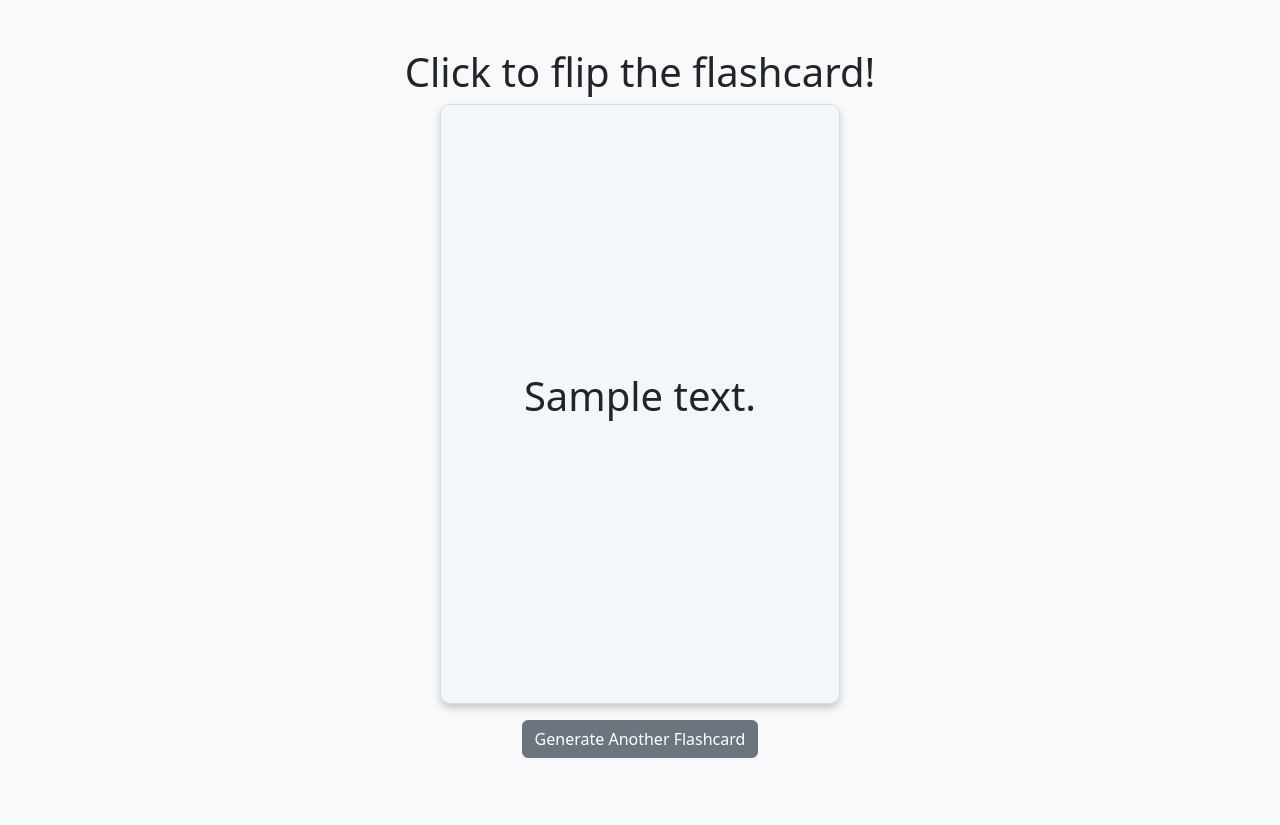
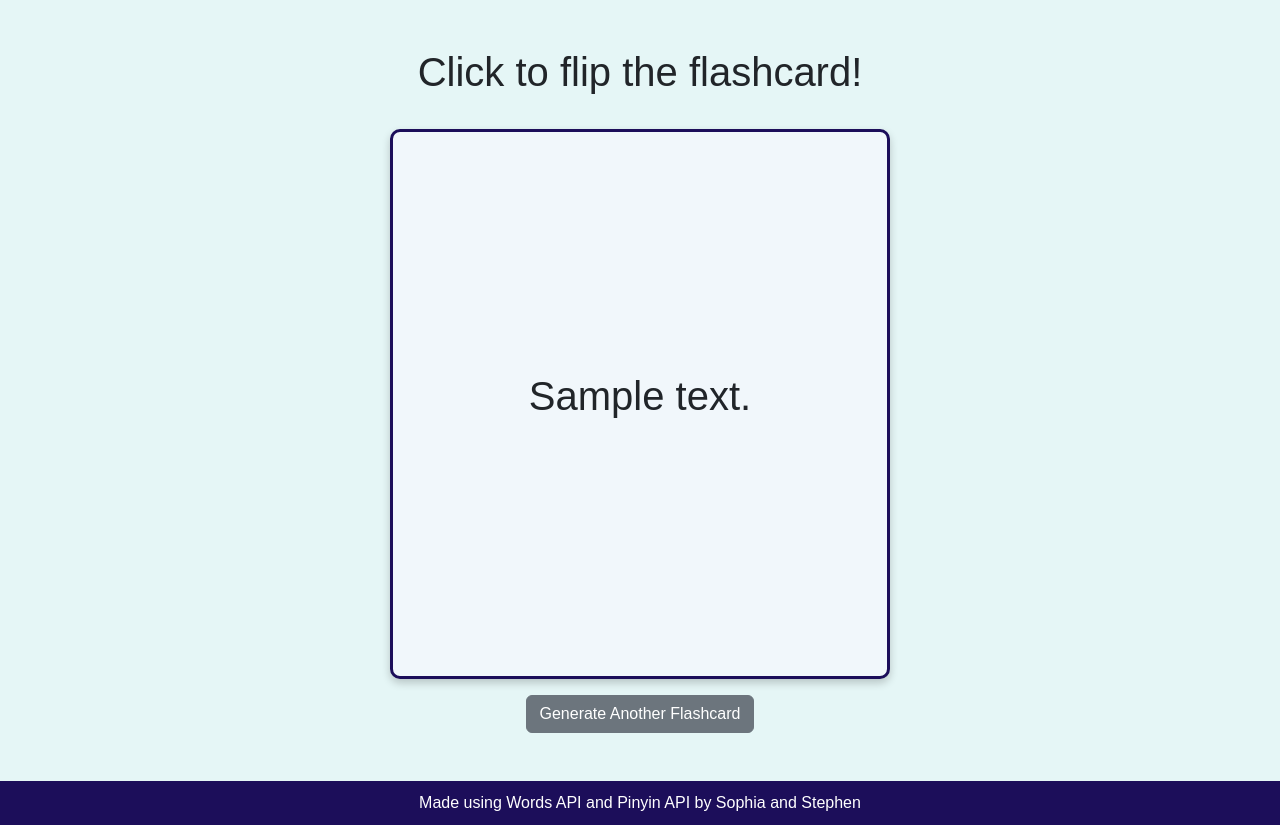
Before and after one commit to sophia-mai-1/language-flashcards, a Flask app: template templates/flashcard.html in a window 1280 px wide. Before the commit the page ends 758 px from the top, so only its background shows below. Run offline with Flask 3, Linux system fonts and the light colour scheme; the template is opened without the code that fills it: most values are stand-ins (such as "Sample title", 1, 10 or a date in 2020).

Commit message:
ok this works now. Added styling to flashcards as well.

```diff
--- a/templates/flashcard.html
+++ b/templates/flashcard.html
@@ -5,11 +5,22 @@
     <meta name="viewport" content="width=device-width, initial-scale=1.0">
     <title>Interactive Flashcard</title>
     <link href="https://cdn.jsdelivr.net/npm/bootstrap@5.3.0/dist/css/bootstrap.min.css" rel="stylesheet">
+
     <style>
+        body {
+            background-color: #e5f6f6;
+            font-family: 'Poppins', sans-serif;
+            display: flex;
+            flex-direction: column; /* Make the body a column flex container */
+            justify-content: flex-start; /* Align content to the top */
+            margin: 0;
+            min-height: 100vh; /* Ensures the body takes at least the full height of the viewport */
+        }
+
         /* flashcard container */
         .flashcard {
-            width: 400px;
-            height: 600px;
+            width: 500px;
+            height: 550px;
             perspective: 1000px;
             margin: auto;
         }
@@ -20,7 +31,7 @@
             width: 100%;
             height: 100%;
             text-align: center;
-            transition: transform 0.8s;
+            transition: transform 0.5s;
             transform-style: preserve-3d;
             cursor: pointer;
         }
@@ -35,7 +46,7 @@
             display: flex;
             justify-content: center;
             align-items: center;
-            border: 1px solid #ddd;
+            border: 3px solid #1c0e5a;
             border-radius: 10px;
             box-shadow: 0 4px 8px rgba(0, 0, 0, 0.2);
         }
@@ -51,21 +62,35 @@
             display: flex;
             justify-content: center;
             align-items: center;
-            border: 1px solid #ddd;
+            border: 3px solid #1c0e5a;
             border-radius: 10px;
             box-shadow: 0 4px 8px rgba(0, 0, 0, 0.2);
         }
-
 
         /* flip effect */
         .flashcard.flipped .flashcard-inner {
             transform: rotateY(180deg);
         }
+
+        .container {
+            flex: 1; /* Allows the container to grow and push the footer to the bottom */
+            text-align: center;
+        }
+
+        footer {
+            text-align: center;
+            padding: 10px;
+            background-color: #1c0e5a;
+            color: white;
+            width: 100%;
+            position: relative; /* Ensures footer is not fixed or absolute */
+            bottom: 0;
+        }
     </style>
 </head>
-<body class="bg-light">
+<body class="body">
     <div class="container py-5 text-center">
-        <h1>Click to flip the flashcard!</h1>
+        <h1 style="padding-bottom: 25px">Click to flip the flashcard!</h1>
         <div class="flashcard" id="flashcard">
             <div class="flashcard-inner">
                 <!-- front of flashcard -->
@@ -77,7 +102,7 @@
                     <div>
                         <p class="fs-4"><strong>Pinyin:</strong> {{ pinyin }}</p>
                         <p class="fs-4"><strong>Translation:</strong> {{ translation }}</p>
-                        <p class="fs-4"><strong>Defintion:</strong> {{ definition }}</p>
+                        <p class="fs-4"><strong>Definition:</strong> {{ definition }}</p>
                     </div>
                 </div>
             </div>
@@ -92,5 +117,9 @@
             flashcard.classList.toggle('flipped');
         });
     </script>
+
+    <footer>
+        Made using Words API and Pinyin API by Sophia and Stephen
+    </footer>
 </body>
 </html>
```
